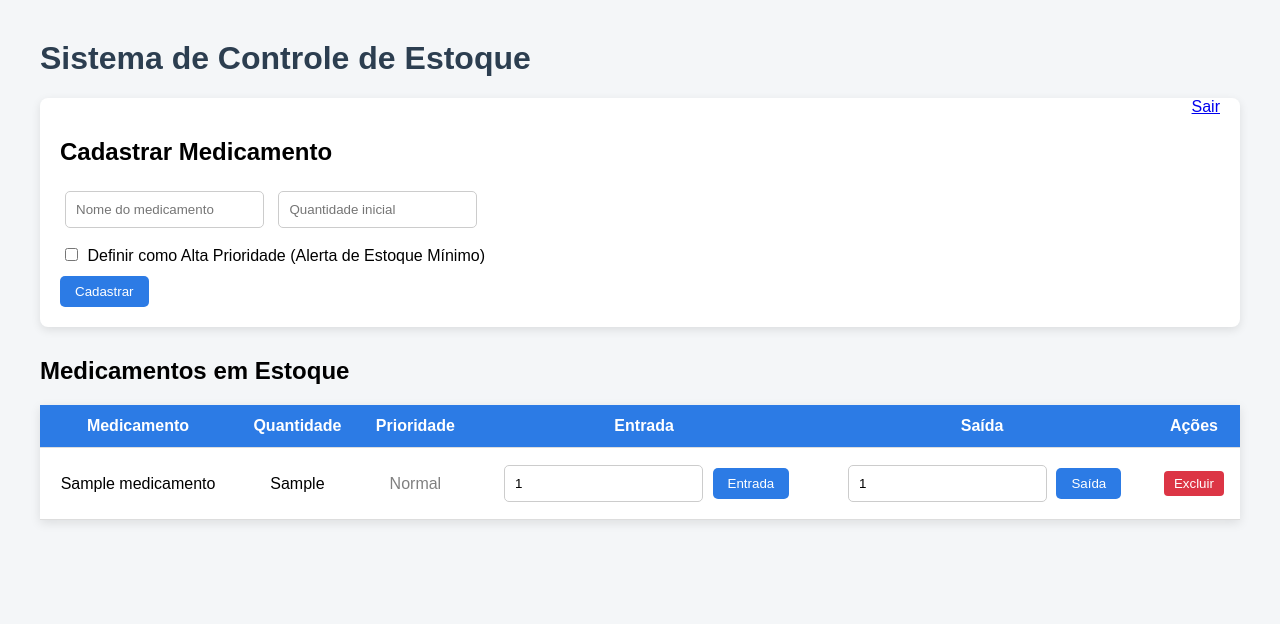
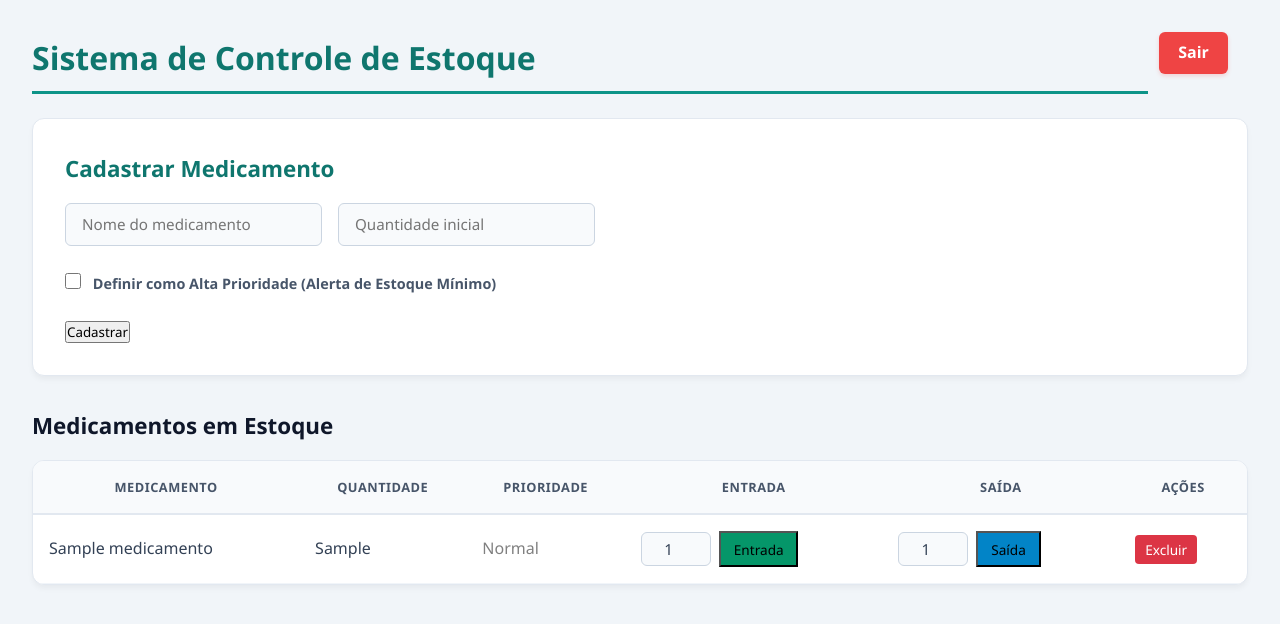
Before and after one commit to dooleyyas-git/Farmahosp, a Flask app: page /estoque in a window 1280 px wide. Shown: the top 624 px of the page. Run offline with Flask 3, Linux system fonts and the light colour scheme; the visitor is signed in with stand-in values (Sample User, id 1); tables that the repository leaves empty hold one stand-in row (values such as "Sample post"); a database or web service that is not in the repository returns one stand-in record (values such as "Sample title"); some libraries are stand-ins or nearby versions.

Commit message:
dando uma melhora no disign que tava feião

```diff
--- a/static/style2.css
+++ b/static/style2.css
@@ -1,73 +1,211 @@
-body{
-
-font-family: Arial;
-background:#f4f6f8;
-margin:40px;
-
+* {
+    margin: 0;
+    padding: 0;
+    box-sizing: border-box;
+    font-family: 'Segoe UI', system-ui, sans-serif;
 }
 
-h1{
-
-color:#2c3e50;
-
+body {
+    background-color: #f1f5f9;
+    color: #1e293b;
+    line-height: 1.6;
+    padding: 2rem;
 }
 
-.cadastro{
-
-background:white;
-padding:20px;
-margin-bottom:30px;
-border-radius:8px;
-box-shadow:0 3px 10px rgba(0,0,0,0.1);
-
+h1 {
+    color: #0f766e;
+    font-size: 2rem;
+    font-weight: 700;
+    margin-bottom: 1.5rem;
+    border-bottom: 3px solid #0d9488;
+    padding-bottom: 0.5rem;
+    display: inline-block;
+    width: calc(100% - 100px);
 }
 
-input{
-
-padding:10px;
-margin:5px;
-border:1px solid #ccc;
-border-radius:5px;
-
+h2 {
+    color: #0f172a;
+    font-size: 1.4rem;
+    margin-bottom: 1rem;
+    margin-top: 1.5rem;
+    font-weight: 600;
 }
 
-button{
-
-padding:8px 15px;
-border:none;
-background:#2c7be5;
-color:white;
-border-radius:5px;
-cursor:pointer;
-
+/* Botão de Sair */
+a[href="/logout"] {
+    background-color: #ef4444;
+    color: white !important;
+    padding: 0.5rem 1.2rem;
+    border-radius: 6px;
+    font-weight: 600;
+    text-decoration: none;
+    transition: background 0.2s;
+    box-shadow: 0 2px 4px rgba(239, 68, 68, 0.2);
 }
 
-button:hover{
-
-background:#1a5ec8;
-
+a[href="/logout"]:hover {
+    background-color: #dc2626;
 }
 
-table{
-
-width:100%;
-border-collapse:collapse;
-background:white;
-box-shadow:0 3px 10px rgba(0,0,0,0.1);
-
+/* Painel de Cadastro */
+.cadastro {
+    background: #ffffff;
+    padding: 2rem;
+    border-radius: 12px;
+    box-shadow: 0 4px 6px -1px rgba(0, 0, 0, 0.05);
+    border: 1px solid #e2e8f0;
+    margin-bottom: 2rem;
 }
 
-th,td{
-
-padding:12px;
-border-bottom:1px solid #ddd;
-text-align:center;
-
+.cadastro h2 {
+    margin-top: 0;
+    color: #0f766e;
 }
 
-th{
+.cadastro form {
+    display: flex;
+    flex-wrap: wrap;
+    gap: 1rem;
+    align-items: center;
+}
 
-background:#2c7be5;
-color:white;
+input[type="text"],
+input[type="number"] {
+    padding: 0.65rem 1rem;
+    border: 1px solid #cbd5e1;
+    border-radius: 6px;
+    font-size: 0.95rem;
+    background-color: #f8fafc;
+    color: #334155;
+    transition: all 0.2s;
+}
 
+input:focus {
+    outline: none;
+    background-color: #ffffff;
+    border-color: #0284c7;
+    box-shadow: 0 0 0 3px rgba(2, 132, 199, 0.15);
 }
+
+.cadastro form label {
+    width: 100%;
+    font-size: 0.9rem;
+    color: #475569;
+    font-weight: 600;
+    display: flex;
+    align-items: center;
+    cursor: pointer;
+}
+
+.cadastro form input[type="checkbox"] {
+    margin-right: 0.5rem;
+    width: 16px;
+    height: 16px;
+    accent-color: #0f766e;
+}
+
+button, type="submit" {
+    background-color: #0f766e;
+    color: #ffffff;
+    border: none;
+    padding: 0.65rem 1.5rem;
+    font-size: 0.95rem;
+    font-weight: 600;
+    border-radius: 6px;
+    cursor: pointer;
+    transition: all 0.2s;
+}
+
+button:hover {
+    background-color: #0d9488;
+}
+
+/* Alertas de Estoque Crítico */
+.alerta {
+    background-color: #fff7ed !important;
+    color: #c2410c !important;
+    border: 1px solid #ffedd5 !important;
+    border-left: 5px solid #ea580c !important;
+    padding: 1rem !important;
+    border-radius: 8px;
+    font-weight: 600;
+    margin-bottom: 1.5rem;
+}
+
+/* Tabela Hospitalar */
+table {
+    width: 100%;
+    border-collapse: separate;
+    border-spacing: 0;
+    background-color: #ffffff;
+    border-radius: 12px;
+    overflow: hidden;
+    box-shadow: 0 4px 6px -1px rgba(0, 0, 0, 0.05);
+    border: 1px solid #e2e8f0;
+    margin-top: 1rem;
+}
+
+th {
+    background-color: #f8fafc;
+    color: #475569;
+    font-weight: 700;
+    text-transform: uppercase;
+    font-size: 0.8rem;
+    letter-spacing: 0.5px;
+    padding: 1rem;
+    border-bottom: 2px solid #e2e8f0;
+}
+
+td {
+    padding: 1rem;
+    border-bottom: 1px solid #f1f5f9;
+    color: #334155;
+    vertical-align: middle;
+}
+
+tr:hover {
+    background-color: #f8fafc;
+}
+
+/* Sobrescreve linhas de aviso com um tom pastel limpo */
+tr[style*="background-color:#ffcccc"] {
+    background-color: #fef2f2 !important;
+    color: #991b1b !important;
+}
+tr[style*="background-color:#ffcccc"] td {
+    color: #991b1b !important;
+    border-bottom-color: #fee2e2;
+}
+
+/* Formulários de Entrada e Saída nas colunas */
+td form {
+    display: flex;
+    align-items: center;
+    gap: 0.5rem;
+}
+
+td form input[type="number"] {
+    width: 70px;
+    padding: 0.4rem;
+    text-align: center;
+}
+
+td form button {
+    padding: 0.4rem 0.8rem;
+    font-size: 0.85rem;
+}
+
+/* Cores específicas dos botões */
+td form:has(input[value="entrada"]) button {
+    background-color: #059669;
+}
+td form:has(input[value="entrada"]) button:hover {
+    background-color: #047857;
+}
+
+td form:has(input[value="saida"]) button {
+    background-color: #0284c7;
+}
+td form:has(input[value="saida"]) button:hover {
+    background-color: #0369a1;
+}
```
Also changed, not shown: static/style.css (+93 -55 lines).
